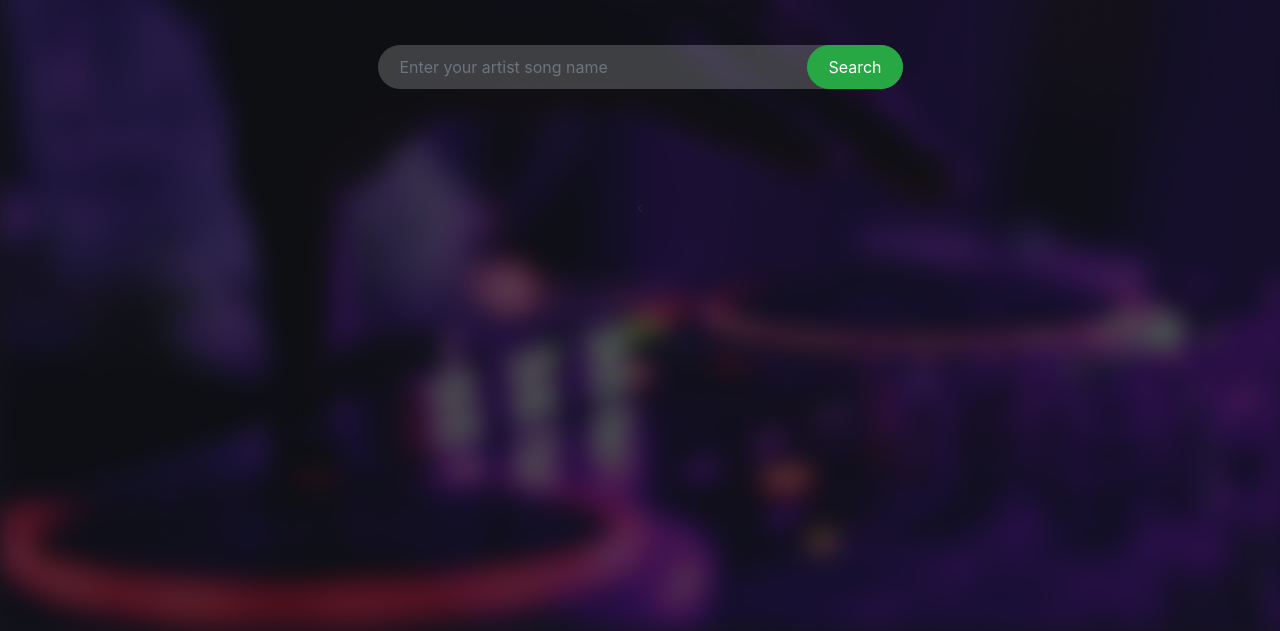
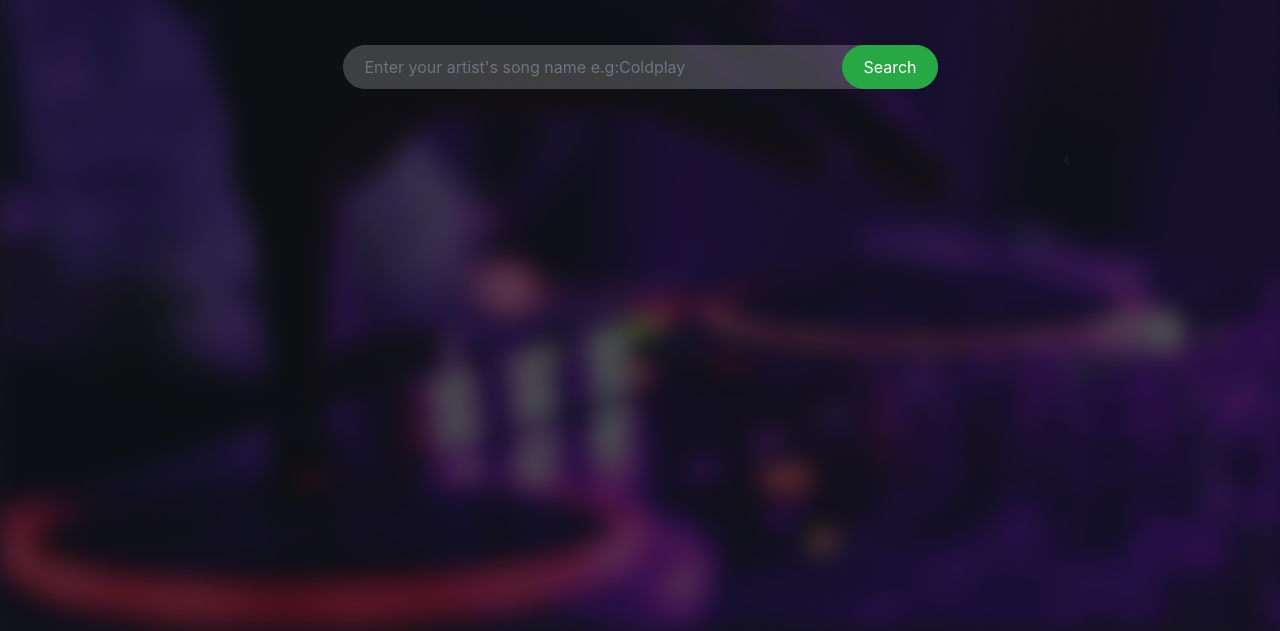
Before and after one commit to azmir849/hard-rock-assignment, a plain HTML site: page index.html in a window 1280 px wide. Shown: the part 169-800 px from the top of the page. Drawn offline with nearby package versions, Linux system fonts and the light colour scheme.

Commit message:
update ui

```diff
--- a/index.html
+++ b/index.html
@@ -20,7 +20,8 @@
             <a class="navbar-brand" href="#">
                 <img src="images/logo.png" alt="Hard Rock Solution">
             </a>
-            <button class="navbar-toggler" type="button" data-toggle="collapse" data-target="#collapsibleNavId" aria-controls="collapsibleNavId" aria-expanded="false" aria-label="Toggle navigation">
+            <button class="navbar-toggler" type="button" data-toggle="collapse" data-target="#collapsibleNavId"
+                aria-controls="collapsibleNavId" aria-expanded="false" aria-label="Toggle navigation">
                 <img src="images/toggler-icon.svg" alt="">
             </button>
             <div class="collapse navbar-collapse" id="collapsibleNavId">
@@ -32,7 +33,8 @@
                         <a class="nav-link" href="#">Link</a>
                     </li>
                     <li class="nav-item dropdown">
-                        <a class="nav-link dropdown-toggle" href="#" id="dropdownId" data-toggle="dropdown" aria-haspopup="true" aria-expanded="false">Dropdown</a>
+                        <a class="nav-link dropdown-toggle" href="#" id="dropdownId" data-toggle="dropdown"
+                            aria-haspopup="true" aria-expanded="false">Dropdown</a>
                         <div class="dropdown-menu" aria-labelledby="dropdownId">
                             <a class="dropdown-item" href="#">Action 1</a>
                             <a class="dropdown-item" href="#">Action 2</a>
@@ -41,30 +43,40 @@
                 </ul>
             </div>
         </nav>
+    </div>
 
+    <div class="container-fluid">
         <main class="content-area">
             <div class="search-bar col-md-6 mx-auto">
                 <h1 class="text-center">Lyrics Search</h1>
                 <div class="search-box my-5">
-                    <input id="searchBoxArea" type="text" class="form-control" placeholder="Enter your artist song name">
+                    <input id="searchBoxArea" type="text" class="form-control"
+                        placeholder="Enter your artist's song name e.g:Coldplay">
                     <button id="searchButton" class="btn btn-success search-btn">Search</button>
                 </div>
             </div>
 
             <!-- === Fancy results === -->
+            <div class="row">
+                <div class="col-8">
                     <div class="search-result col-md-8 mx-auto py-4">
                         <div id="fancy-look">
 
                         </div>
                     </div>
+                </div>
 
                 <!-- Single Lyrics -->
+                <div class="col-4">
                     <div class="single-lyrics text-center">
                         <button class="btn go-back">&lsaquo;</button>
                         <h2 class="text-success mb-4" id="songTitle"></h2>
                         <pre class="lyric text-white" id="displayLyrics"></pre>
                     </div>
+                </div>
         </main>
+    </div>
+
 </div>
 
 
--- a/script.js
+++ b/script.js
@@ -2,9 +2,9 @@
 function getResults(searchValue) {
     let parent = document.getElementById('fancy-look');
 
-    let result = null;
-    let answer = null;
-
+    let result = '';
+    let answer = '';
+//Get first 10 results
     for (let i = 0; i < 10; i++) {
         let title = searchValue.data[i].title;
         let artist = searchValue.data[i].artist.name;
```
Also changed, not shown: images/get search result.png (added), images/get son lyrics.png (added), images/home.png (added), images/type song name.png (added), 1 other file. Lines whose indentation alone changed are shown as unchanged.
